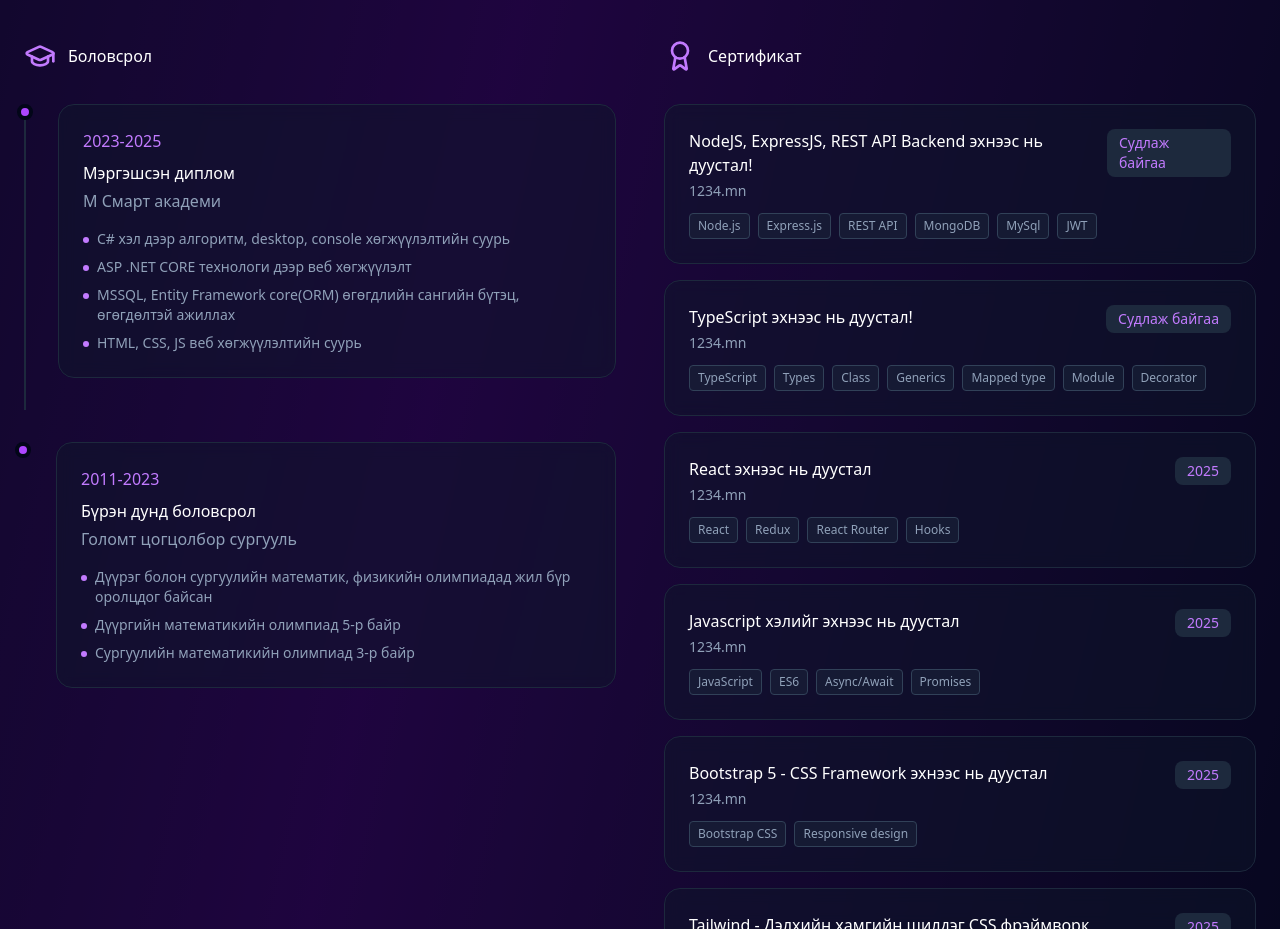
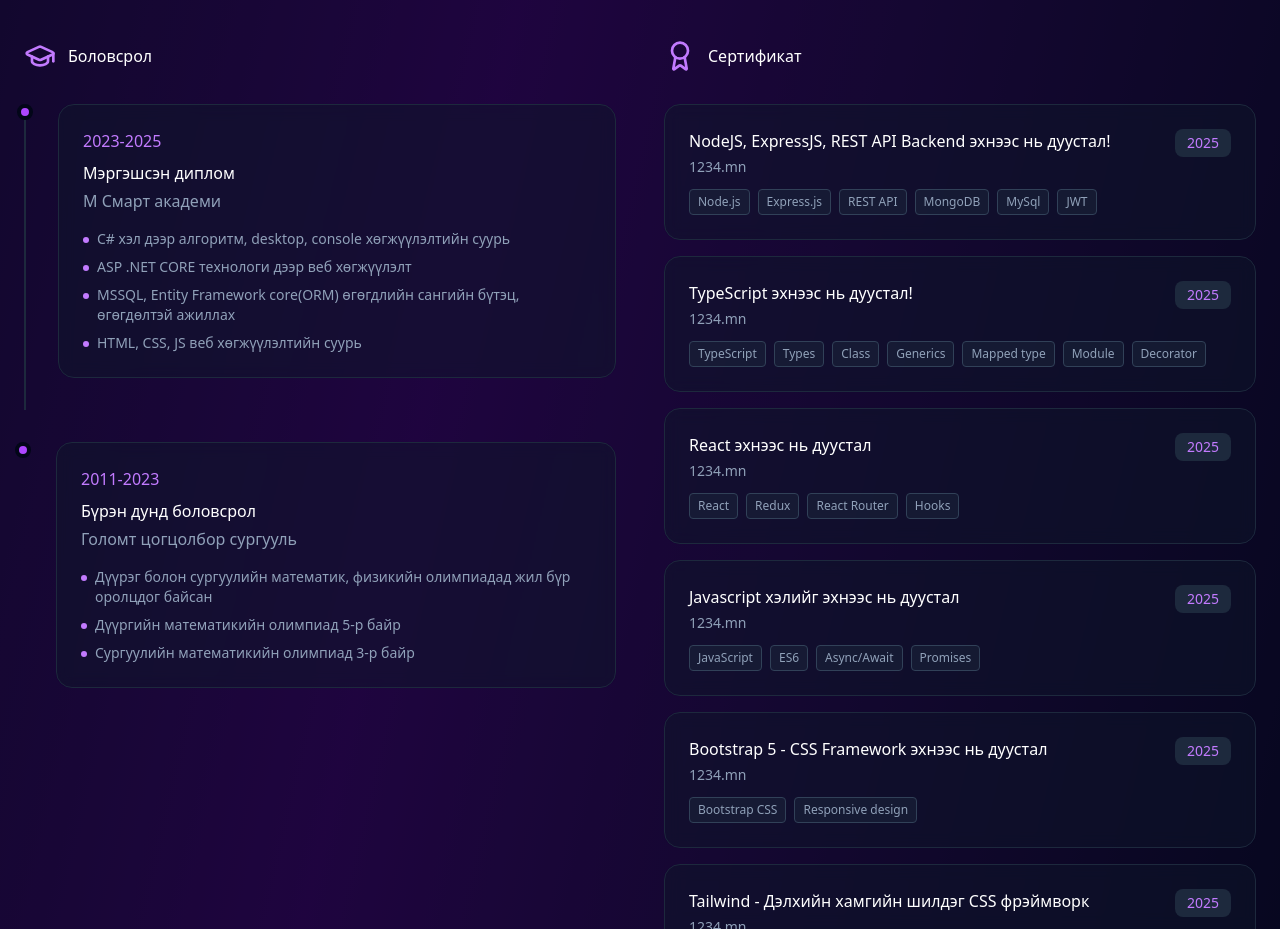
Before and after one commit to Enkhbayar-developer/PortfolioV2, a React (Vite) app: page / in a window 1280 px wide. Shown: the part 3240-4169 px from the top of the page. Built offline with nearby package versions, Linux system fonts and the light colour scheme.

Commit message:
Update certificate

```diff
--- a/src/components/Education/index.jsx
+++ b/src/components/Education/index.jsx
@@ -28,13 +28,13 @@ const certificates = [
   {
     name: "NodeJS, ExpressJS, REST API Backend эхнээс нь дуустал!",
     issuer: "1234.mn",
-    year: "Судлаж байгаа",
+    year: "2025",
     skills: ["Node.js", "Express.js", "REST API", "MongoDB", "MySql", "JWT"],
   },
   {
     name: "TypeScript эхнээс нь дуустал!",
     issuer: "1234.mn",
-    year: "Судлаж байгаа",
+    year: "2025",
     skills: [
       "TypeScript",
       "Types",
```
